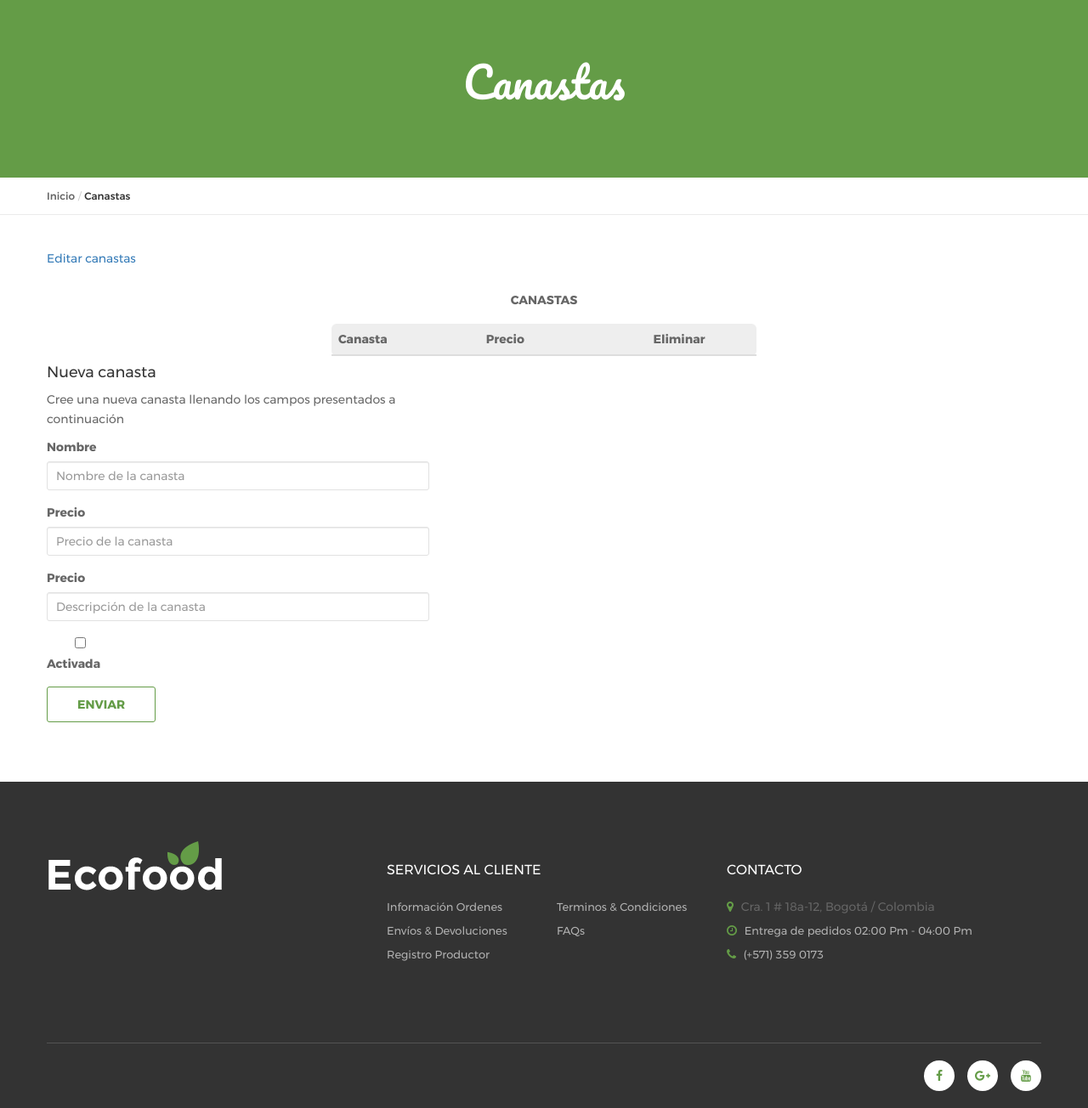
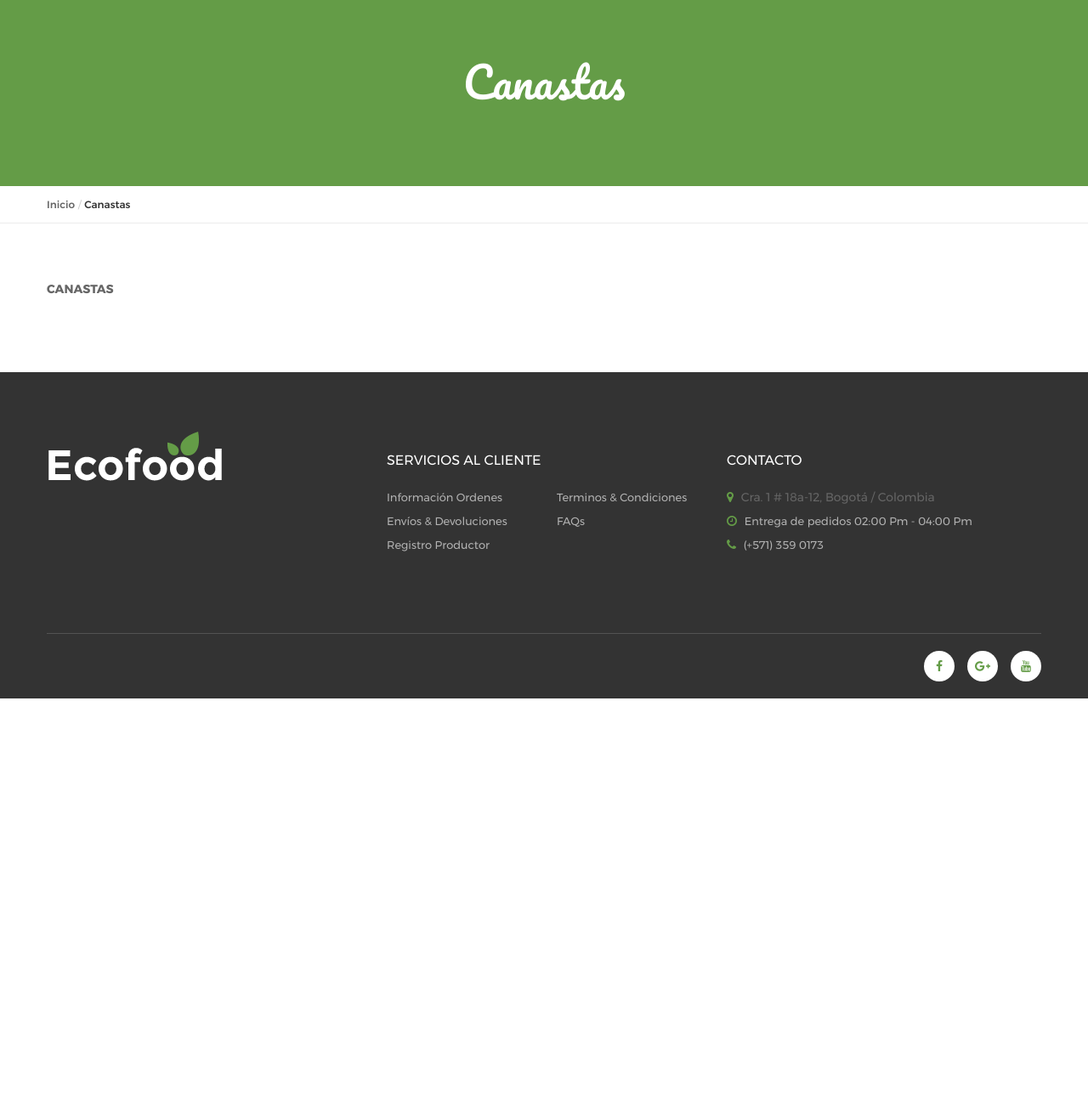
Before and after one commit to jfavilau/MarketPlace, a Django app: template hello/templates/baskets.html in a window 1280 px wide. Shown: the part 257-1561 px from the top of the page at 85% size. After the commit the page ends 1079 px from the top, so only its background shows below. Run offline with Django 3.2, Linux system fonts and the light colour scheme; the template is opened without the code that fills it, so the values that code supplies are empty; the visitor is signed in with stand-in values (Sample User, id 1); parts of the project's set-up code (start-up, migrations or seed data) failed here and were passed over; some libraries are stand-ins or nearby versions.

Commit message:
MKP-303 (See PRODUCTS on BASKET for CUSTOMERS).
MKP-303 (See PRODUCTS on BASKET for CUSTOMERS).

```diff
--- a/hello/static/js/baskets.js
+++ b/hello/static/js/baskets.js
@@ -14,8 +14,6 @@
 
   function downloadBaskets() {
 
-    $("#baskets-table").html("");
-
     $.getJSON(baseURL + "api/baskets/").done(function(data) {
 
       console.log("Baskets", data);
@@ -24,154 +22,65 @@
 
       $.each(baskets, function(i, item) {
 
-        i++;
+        var myvar = '<li>' +
+                        '<a href=\"#\" id=\"basket' + i +'\">' + item.name + '</a>' +
+                        '<span class=\"totals\">($' + item.price + ')</span>' +
+                    '</li>';
 
-        var myvar = '<tr>'+
-                    '  <td><a href="#" data-toggle="modal" data-target="#myBasketModal" data-basket="' + item.id +'" data-toggle-tooltip="tooltip" data-placement="top" title="Ver canasta">' + item.name + '</a></td>'+
-                    '  <td>$ ' + item.price + '</td>'+
-                    '  <td style="text-align:center;"><a id="delete-basket' + i + '"><span class="glyphicon glyphicon-trash" aria-hidden="true"></span></a></td>'+
-                    '</tr>';
-
-        $("#baskets-table").append(myvar);
-
-        $("#delete-basket" + i).click(() => {
-          deleteBasket(i);
+        $( "#basket-names-list" ).append(myvar);
+        $( "#basket" + i).click(function() {
+            selectBasket(i);
         });
       });
     });
   }
 
-  function csrfSafeMethod(method) {
-    // these HTTP methods do not require CSRF protection
-    return (/^(GET|HEAD|OPTIONS|TRACE)$/.test(method));
-  }
+  function selectBasket(pos) {
+    console.log("Select Basket: " + pos);
 
-  $.ajaxSetup({
+        var basket = baskets[pos];
 
-    beforeSend: function(xhr, settings) {
-      if (!csrfSafeMethod(settings.type) && !this.crossDomain) {
-        xhr.setRequestHeader("X-CSRFToken", Cookies.get('csrftoken'));
-      }
-    }
+        $("#basket_name").text(basket.name);
+        $("#basket_description").text(basket.description);
+
+        var productsHTML = "";
+
+        $.each(basket.items, function(i, item) {
+
+            productsHTML += '<div class="col-md-4 col-sm-6 product-1 miso-prd-holder">' +
+                                    '<div class=\"miso-prd-id\">' + item.product.id + '</div>' +
+                                    '<div class=\"miso-prd-qty\"></div>' +
+                                    '<div class=\"miso-prd-total\" >' + item.product.quantity + '</div>' +
+                                    '<div class=\"thumbnail product-image\" style=\"text-align:center;\">' +
+
+                                      '<div class=\"image-holder\">' +
+                                        '<img src="'+ item.product.image +'" alt="' + item.product.name +'" style=\"height:180px; width:180px;\">' +
+                                      '</div>' +
+
+                                      '<div class="product-content">'+
+                                        '<h3 class="title">'+
+                                            '<a class="name" href="product-details-1.html">' + item.product.name +'</a>'+
+                                        '</h3>'+
+                                        '<p class="price">' + item.quantity + ' unidades' +'</p>'+
+                                      '</div>'+
+                                    '</div>' +
+                                '</div>';
 
         });
 
-  $("#new-basket-form").submit(function() {
+        $( "#baskets_list" ).html( productsHTML );
 
-    var name = $("#basketName").val();
-    var price = $("#basketPrice").val();
-    var description = $("#basketDescription").val();
-    var active = true; //$("#cooperativeActive").val();
+        setupBasketActions(basket);
+  }
 
-    var request;
+  function setupBasketActions(basket) {
 
-    request = $.ajax({
-      url: baseURL + "api/baskets/",
-      method: "POST",
-      data: {
-        "name": name,
-        "price": price,
-        "description": description,
-        "active": active
-      },
-      datatype: "json"
-    });
-
-    request.done(function(msg) {
-      downloadBaskets();
-    });
-
-    request.fail(function(jqXHR, textStatus) {
-      alert("ERROR");
-      //$("#result").html("Request failed: " + textStatus);
-    });
-
-    return false;
-
-
-  });
-
-  function deleteBasket(basketId) {
-    if(confirm('¿Está seguro?') != true) return;
-
-    console.log("Delete the Basket: " + basketId);
-
-    var request;
-
-    request = $.ajax({
-      url: baseURL + "api/baskets/" + basketId,
-      method: "DELETE",
-      datatype: "json"
-    });
-
-    request.done(function(msg) {
-      downloadBaskets();
-    });
-
-    request.fail(function(jqXHR, textStatus) {
-      alert("ERROR");
-      //$("#result").html("Request failed: " + textStatus);
+     $( "#basket-actions" ).show();
+     $( "#basket-total" ).text("TOTAL: $" + basket.price);
+     $( "#basket-button" ).click(function() {
+        console.log("Add basket to cart HERE!");
      });
 
   }
 
-  /*Product detail*/
-    $('#myBasketModal').on('show.bs.modal', function(e) {
-      var basket_id = e.relatedTarget.dataset.basket;
-
-      console.log("Selected basket: " + basket_id);
-
-      $(".input-size").val("");
-
-      $.getJSON(baseURL + "api/baskets/" + basket_id).done(function(data) {
-
-        var description = "<p>" + data.description + "</p>" +
-                            '<p>Disponible</p>' +
-                            '<p>Items: ' + data.items.length + '</p>';
-
-        var products = data.items;
-
-        $( "#basket-products-indicators" ).html("");
-        $( "#basket-products-slides" ).html("");
-
-        $.each(products, function(i, product) {
-
-            // INDICATORS
-            var indicator = "";
-
-            if(i==0) {
-                indicator = "<li data-target=\"#myCarousel\" data-slide-to=\"0\" class=\"active\" style=\"background-color:#508d42 !important\"></li>";
-            } else {
-                indicator = '<li data-target=\"#myCarousel\" data-slide-to=' + i + ' style="background-color:#508d42 !important"></li>';
-            }
-
-            $( "#basket-products-indicators" ).append(indicator);
-
-            // SLIDES
-            var slide = "";
-            var item = "";
-
-            if(i==0) item = "<div class=\"item active\">";
-            else item = "<div class=\"item\">";
-
-            slide = item +
-                        '<img src=' + product.product.image + ' alt=' + product.product.name + ' height="100%" width="100%">' +
-                        "<div class=\"carousel-caption\">" +
-                            '<h3>' + product.quantity + ' unidades</h3>' +
-                            '<p>' + product.product.name + '</p>' +
-                        "</div>" +
-                    "</div>";
-
-            $( "#basket-products-slides" ).append(slide);
-
-        });
-
-        $( "#basket-detail-name" ).html(data.name);
-        $( "#basket-detail-price" ).html( "$" + data.price );
-        $( "#basket-detail-description" ).html( description );
-
-      });
-
-    });
-
 })(jQuery);
--- a/hello/templates/baskets.html
+++ b/hello/templates/baskets.html
@@ -8,7 +8,8 @@
             <div class="p-t-70 p-b-85">
                 <!-- Heading page-->
                 <div class="heading-page-1">
-                    <h3 id="category_name">Canastas</h3>
+                    <h3 id="basket_name">Canastas</h3>
+                    <h4 id="basket_description" style="color:white;"></h4>
                 </div>
             </div>
         </div>
@@ -28,153 +29,44 @@
         </div>
     </div>
 </section>
-
 <div class="page-content p-t-40 p-b-70">
     <div class="container">
-        {% if user.is_authenticated %}
-            {% if user.is_superuser %}
-                <a href="{% url 'basketList'%}" class="title">Editar canastas</a>
-            {% endif %}
-        {% endif %}
+
+        <div class="row">
+
+            <div class="col-md-9 col-md-push-3">
+
+            <div class="row" id="baskets_list">
+                <!-- products-by-category-->
+
+            </div>
+            </div>
+            <div class="col-md-3 col-md-pull-9">
+
                 <div class="m-t-30">
                     <!-- .product-category-widget-1-->
                     <div class="product-category-widget-1">
-                <div class="heading-widget text-center">
+                        <div class="heading-widget">
                             <h3>CANASTAS</h3>
                         </div>
+                        <ul class="product-category-list" id="basket-names-list">
+                            <!-- .product-categories-->
 
-                <table class="table jumbotron" id="baskets-list" style="max-width:500px; margin: 0 auto; padding:24px;" >
-                    <thead>
-                      <tr>
-                        <th>Canasta</th>
-                        <th>Precio</th>
-                        <th style="text-align:center;">Eliminar</th>
-                      </tr>
-                    </thead>
-                    <tbody id="baskets-table">
-
-                    </tbody>
-                </table>
-
+                        </ul>
                     </div>
                     <!-- end .product-category-widget-1-->
                 </div>
-
-        {% if user.is_authenticated %}
-
-            {% if user.is_superuser %}
-
-                <!-- .add-comments-1-->
-                <div class="add-comments-1" style="max-width:450px">
-                    <h4 class="title">Nueva canasta</h4>
-                    <p class="introduce">Cree una nueva canasta llenando los campos presentados a continuación</p>
-                    <form class="submit-form" id="new-basket-form">
-                        <div class="form-group">
-                            <label for="basketName">Nombre</label>
-                            <input type="text" class="form-control" id="basketName" placeholder="Nombre de la canasta">
-                        </div>
-                        <div class="form-group">
-                            <label for="basketPrice">Precio</label>
-                            <input type="text" class="form-control" id="basketPrice" placeholder="Precio de la canasta">
-                        </div>
-                        <div class="form-group">
-                            <label for="basketDescription">Precio</label>
-                            <input type="text" class="form-control" id="basketDescription" placeholder="Descripción de la canasta">
-                        </div>
-                        <div class="form-check">
-                            <label class="form-check-label">
-                                <input type="checkbox" class="form-check-input" id="descriptionActive">
-                                Activada
-                            </label>
-                        </div>
-                        <button class="au-btn au-btn-radius au-btn-border btn-submit-comments" id="post-basket"
-                                type="submit">ENVIAR
-                        </button>
-                    </form>
-                </div>
-                <!-- end .add-comments-1-->
-            {% endif %}
-
-        {% endif %}
-
             </div>
         </div>
-
-
-<!-- quick-view-1-->
-<div class="modal fade quick-view-1" id="myBasketModal" role="dialog">
-    <div class="modal-dialog">
-        <!-- Modal content-->
-        <div class="modal-content">
-            <div class="modal-header">
-                <button class="fa fa-close" type="button" data-dismiss="modal"></button>
-            </div>
-            <div class="modal-body">
         <div class="row">
-                    <div class="col-md-5">
-                        <!-- .product-detail-image-1-->
-                        <div class="product-detail-image-1">
-
-                            <div id="myCarousel" class="carousel slide" data-ride="carousel">
-                                <!-- Indicators -->
-                                <ol class="carousel-indicators" id="basket-products-indicators">
-
-                                </ol>
-
-                                <!-- Wrapper for slides -->
-                                <div class="carousel-inner" id="basket-products-slides">
-
-                                </div>
-
-                                <!-- Left and right controls -->
-                                <a class="left carousel-control" href="#myCarousel" data-slide="prev" style="background:none !important">
-                                  <span class="glyphicon glyphicon-chevron-left"></span>
-                                  <span class="sr-only">Previous</span>
-                                </a>
-                                <a class="right carousel-control" href="#myCarousel" data-slide="next" style="background:none !important">
-                                  <span class="glyphicon glyphicon-chevron-right"></span>
-                                  <span class="sr-only">Next</span>
-                                </a>
-                            </div>
-                        </div>
-                        <!-- end .product-detail-image-1-->
-                    </div>
-                    <div class="col-md-7">
-                        <!-- .product-detail-content-1-->
-                        <div class="product-detail-content-1">
-                            <div class="product-name">
-                                <h3 id="basket-detail-name"> </h3>
-                            </div>
-                            <div class="product-cert">
-                                <a href="#">
-                                    <img src="{% static "images/icons/ic-product-cert-01.png" %}" alt="product cert"/>
-                                </a>
-                                <a href="#">
-                                    <img src="{% static "images/icons/ic-product-cert-02.png" %}" alt="product cert"/>
-                                </a>
-                                <a href="#">
-                                    <img src="{% static "images/icons/ic-product-cert-03.png" %}" alt="product cert"/>
-                                </a>
-                            </div>
-                            <div class="product-price">
-                                <p id="basket-detail-price"> </p>
-                            </div>
-                            <div class="product-introduce" id="basket-detail-description">
-
-                            </div>
-                            <div class="prodcut-add-to-cart">
-                                <button class="au-btn au-btn-primary au-btn-radius btn-add-to-cart" type="submit">ADD TO CART</button>
-                                <a class="au-btn au-btn-border au-btn-radius btn-add-to-wishlist" href="#">ADD TO WISHLIST</a>
-                            </div>
-                        </div>
-                        <!-- end .product-detail-content-1-->
+            <div class="totals-checkout text-right" id="basket-actions" style="display:none;">
+                <h4 id="basket-total"></h4>
+                <button class="au-btn au-btn-radius au-btn-primary" type="submit" id="basket-button">AGREGAR CANASTA AL CARRITO</button>
             </div>
         </div>
     </div>
 </div>
-    </div>
-</div>
-<!-- end quick-view-1-->
+
 
 {% include "footer.html" %}
     <script src="../static/js/baskets.js"></script>
```
Lines whose indentation alone changed are shown as unchanged.
